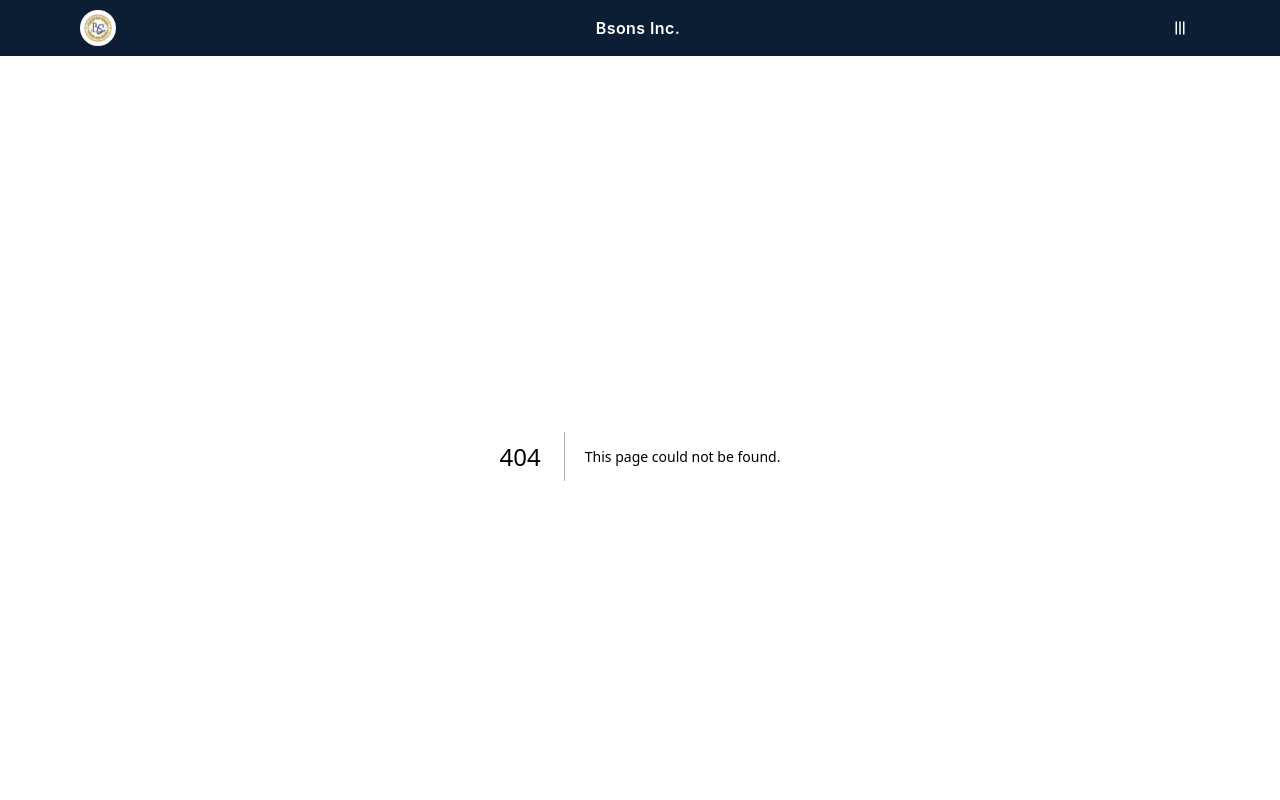
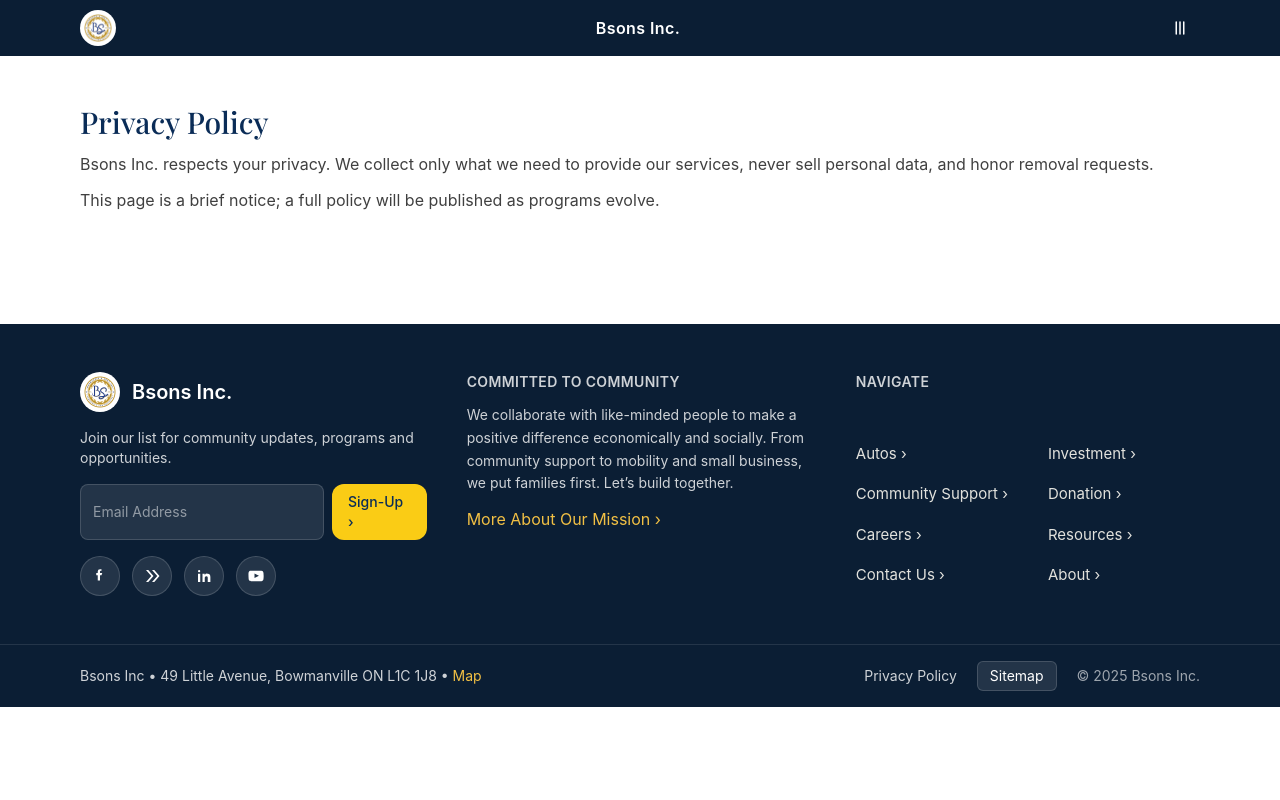
Before and after one commit to Aim-Empire/site_bsonsinc, a Next.js app: page /privacy in a window 1280 px wide. Before the commit this address had no page. Shown: the top 800 px of the page. Built offline with nearby package versions, Linux system fonts and the light colour scheme.

Commit message:
add: privacy policy page

```diff
--- /dev/null
+++ b/app/privacy/page.tsx
@@ -0,0 +1,16 @@
+export const metadata = { title: "Privacy Policy — Bsons Inc." };
+
+export default function Privacy() {
+  return (
+    <main className="container-default py-12">
+      <h1 className="font-display text-3xl text-brand-navy">Privacy Policy</h1>
+      <p className="mt-3 text-neutral-700">
+        Bsons Inc. respects your privacy. We collect only what we need to provide our
+        services, never sell personal data, and honor removal requests.
+      </p>
+      <p className="mt-3 text-neutral-700">
+        This page is a brief notice; a full policy will be published as programs evolve.
+      </p>
+    </main>
+  );
+}
```
